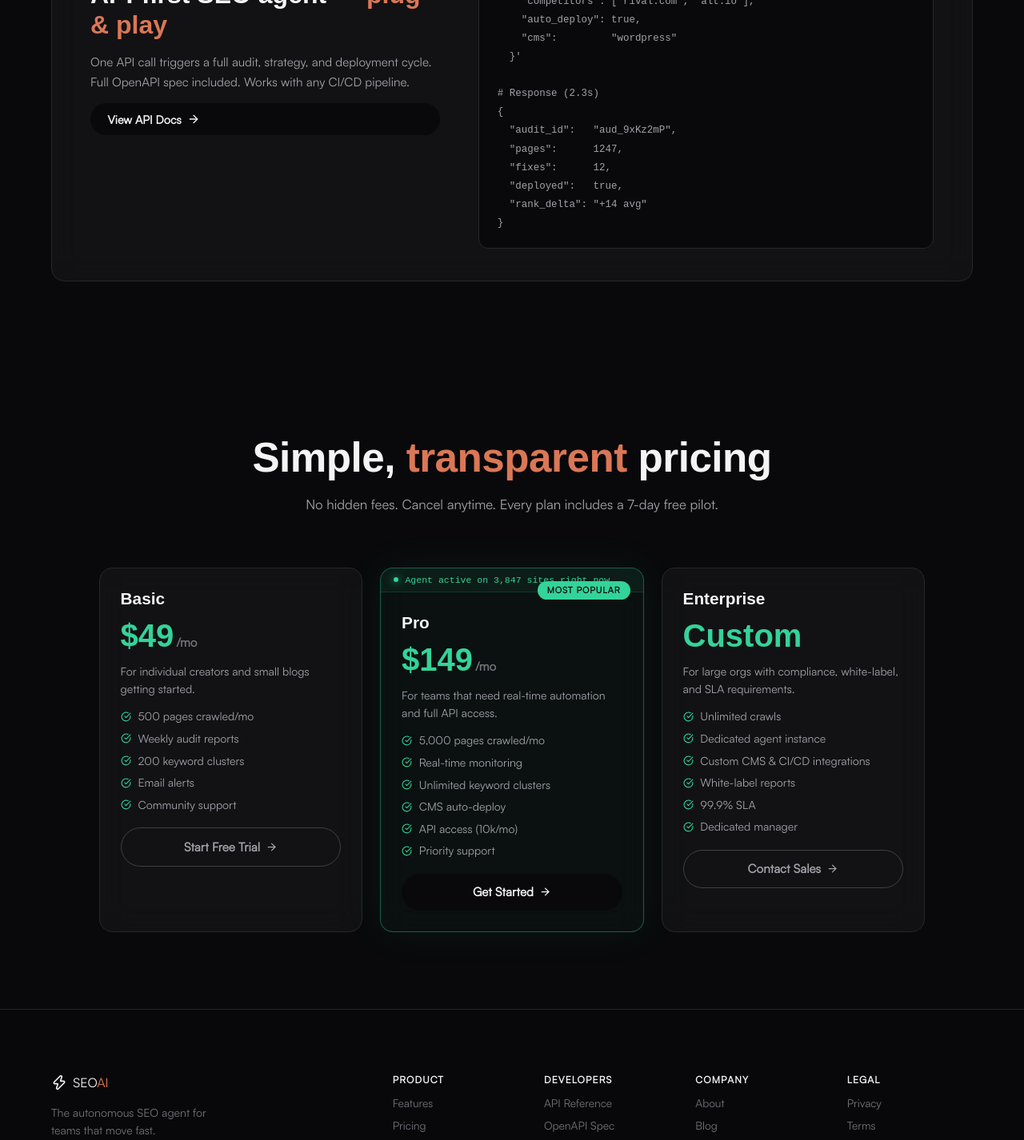
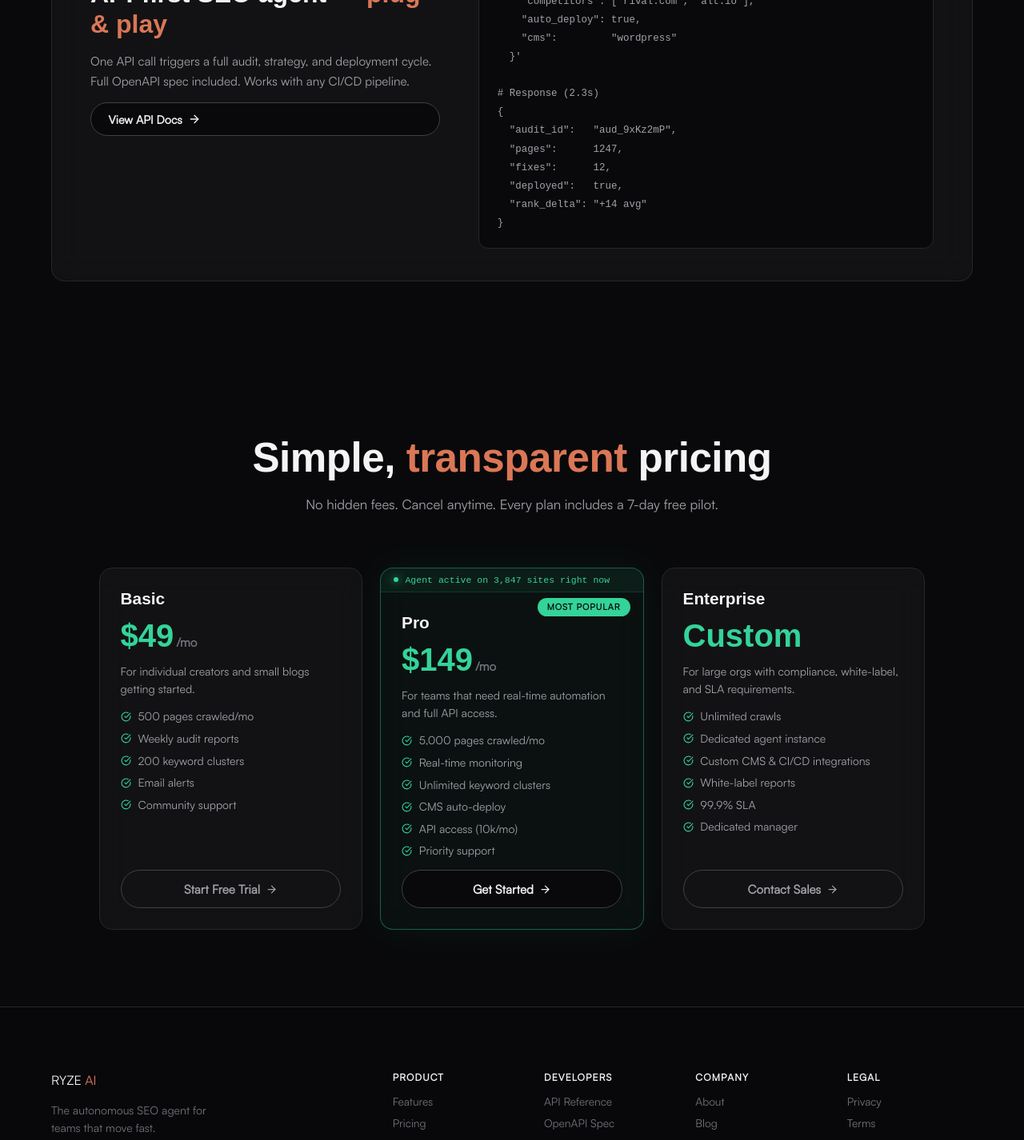
Before and after one commit to ASHISHSINGHNEGI/aiagentforseo, a React (Vite) app: page / in a window 1280 px wide. Shown: the part 3540-4966 px from the top of the page at 80% size. Built offline with nearby package versions, Linux system fonts and the light colour scheme.

Commit message:
style: update primary button aesthetics, adjust pricing layout, add light theme footer styles, and rename brand logo

```diff
--- a/src/App.css
+++ b/src/App.css
@@ -118,9 +118,10 @@ main {
 
 /* ── Buttons ─────────────────────────────────────────────────── */
 .btn-primary {
-  background: var(--agent-bg);
+  background: var(--agent-bg);  border: 1px solid var(--agent-border-mid);
+
   color: var(--agent-text);
-  border: none;
+  /* border: none; */
   padding: 0.65rem 1.35rem;
   border-radius: 999px;
   font-weight: 700;
@@ -137,6 +138,7 @@ main {
 }
 .btn-primary:hover {
   background: var(--agent-accent-lt);
+    color: var(--agent-bg);
   transform: translateY(-2px);
   box-shadow: 0 10px 26px rgba(52, 211, 153, 0.28);
 }
@@ -1688,7 +1690,7 @@ main {
 
 .pricing-badge {
   position: absolute;
-  top: 1rem;
+  top: 2.3rem;
   right: 1rem;
   background: var(--agent-accent);
   color: var(--agent-bg);
@@ -1774,7 +1776,7 @@ main {
 .pricing-cta {
   width: 100%;
   justify-content: center;
-  margin-top: 0.3rem;
+  margin-top: auto;
   font-size: 0.95rem;
   padding: 0.8rem 1.4rem;
 }
@@ -2191,3 +2193,16 @@ main {
   color: #000000;
   border: 1px solid #000000;
 }
+
+[data-theme="light"] .site-footer {
+  background: var(--agent-bg);
+}
+
+[data-theme="light"] .footer-newsletter {
+  background: rgba(0, 0, 0, 0.03);
+  border-color: var(--agent-border);
+}
+
+[data-theme="light"] .social-btn:hover {
+  border-color: var(--agent-border-mid);
+}
--- a/src/components/SiteFooter.tsx
+++ b/src/components/SiteFooter.tsx
@@ -6,9 +6,8 @@ export function SiteFooter() {
       <div className="footer-top">
         <div className="footer-brand">
           <div className="logo">
-            <Zap className="logo-icon" size={20} />
             <span>
-              SEO<span className="text-gradient">AI</span>
+              RYZE <span className="text-gradient">AI</span>
             </span>
           </div>
           <p className="footer-tagline">
```
